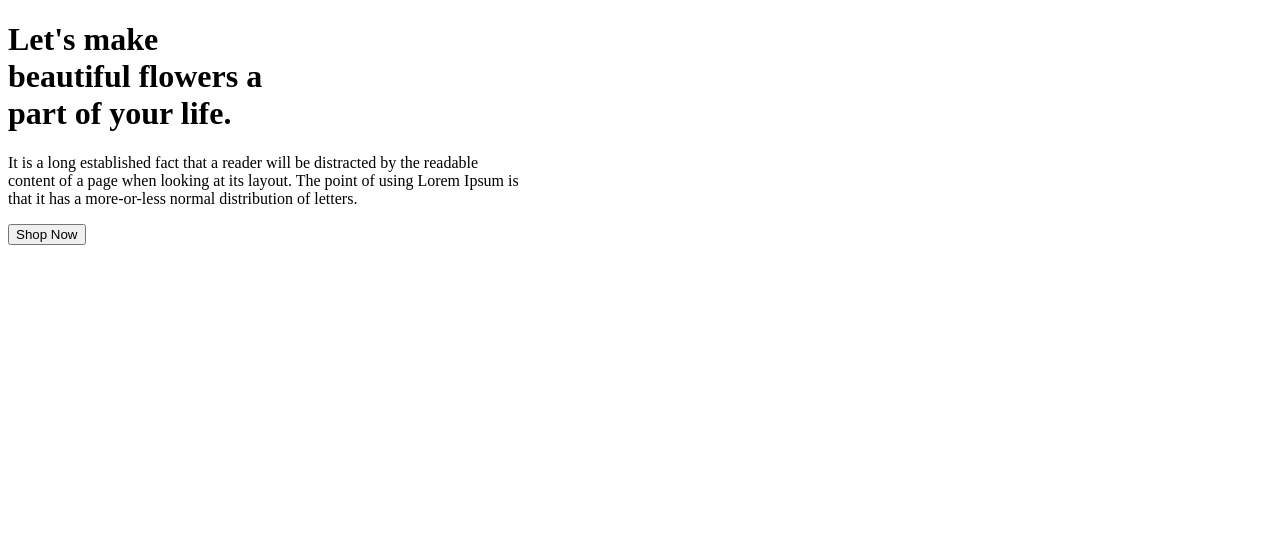
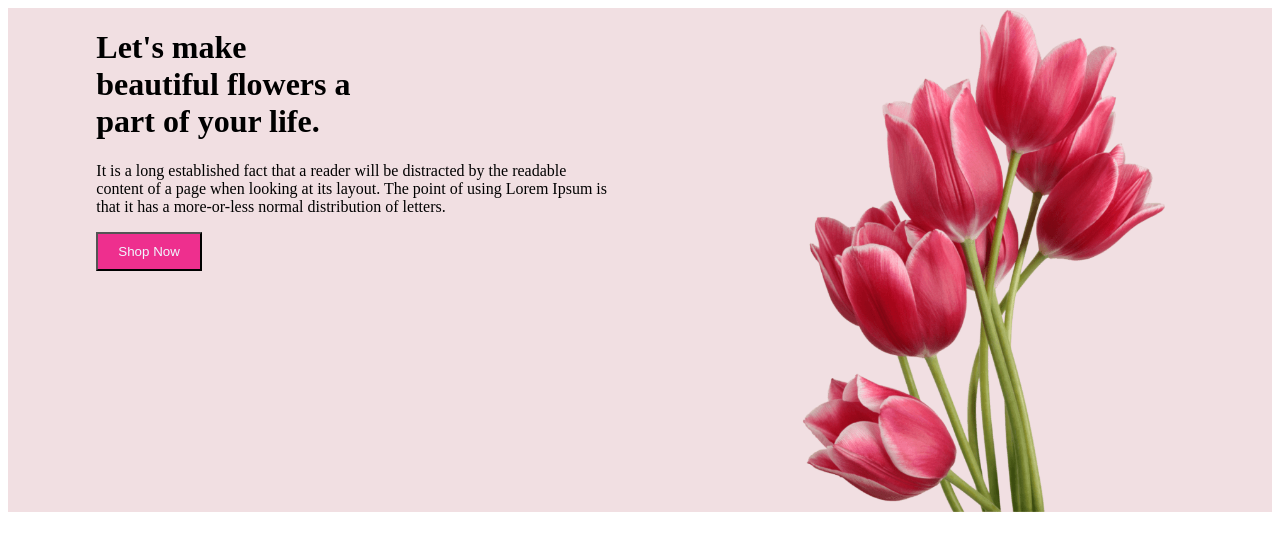
Before and after one commit to AdibMahmud123/Flower-shop-website, a plain HTML site: page index.html in a window 1280 px wide. Drawn offline with Linux system fonts and the light colour scheme.

Commit message:
Flower img

```diff
--- a/index.html
+++ b/index.html
@@ -8,6 +8,8 @@
     <title>Document</title>
 </head>
 <body>
+<div class="landing">
+    <div>
     <h1 class="header">Let's make<br>
         beautiful flowers a<br>
         part of your life. </h1>
@@ -15,8 +17,11 @@
     <p class = "Paragraph">
         It is a long established fact that a reader will be distracted by the readable<br>content of a page when looking at its layout. The point of using Lorem Ipsum is<br> that it has a more-or-less normal distribution of letters. </p>
 
-    <button>Shop Now</button>
+    <button class="button">Shop Now</button>
+</div>
 
+    <img class="flower" src="./Flower Asset/pngwing 10.png" alt="">
+</div>
 
 </body>
 </html>
--- a/style.css
+++ b/style.css
@@ -1,3 +1,19 @@
 .header{
     padding: 0px;
 }
+
+.landing{
+    display: flex;
+    justify-content: space-around;
+    background-color: rgb(241, 223, 226);
+}
+
+.flower{
+    width: 400px;
+}
+
+.button{
+    padding: 10px 20px;
+    background-color: rgb(238, 47, 142);
+    color: aliceblue;
+}
```
